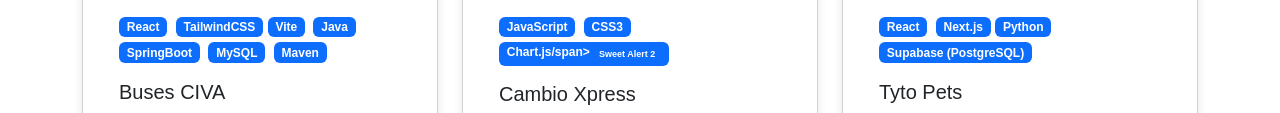
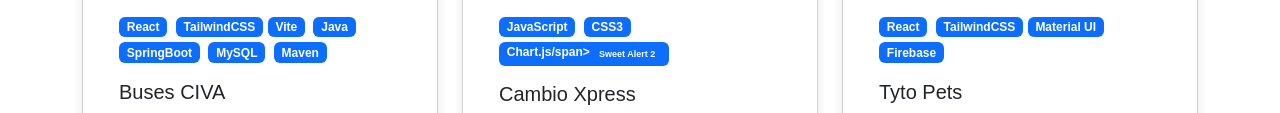
Before and after one commit to LuiangDev/EntregaDesarrolloWeb, a website: page projects.html in a window 1280 px wide. Shown: the part 1944-2057 px from the top of the page. Drawn offline with nearby package versions, Linux system fonts and the light colour scheme.

Commit message:
Technologys of project 9

```diff
--- a/projects.html
+++ b/projects.html
@@ -433,9 +433,9 @@
                 <div class="card-body">
                   <div class="badges mb-3">
                     <span class="badge bg-primary me-1">React</span>
-                    <span class="badge bg-primary">Next.js</span>
-                    <span class="badge bg-primary me-1">Python</span>
-                    <span class="badge bg-primary">Supabase (PostgreSQL)</span>
+                    <span class="badge bg-primary">TailwindCSS</span>
+                    <span class="badge bg-primary">Material UI</span>
+                    <span class="badge bg-primary me-1">Firebase</span>
                   </div>
                   <h3 class="h5">Tyto Pets</h3>
                   <p class="card-text">
```
